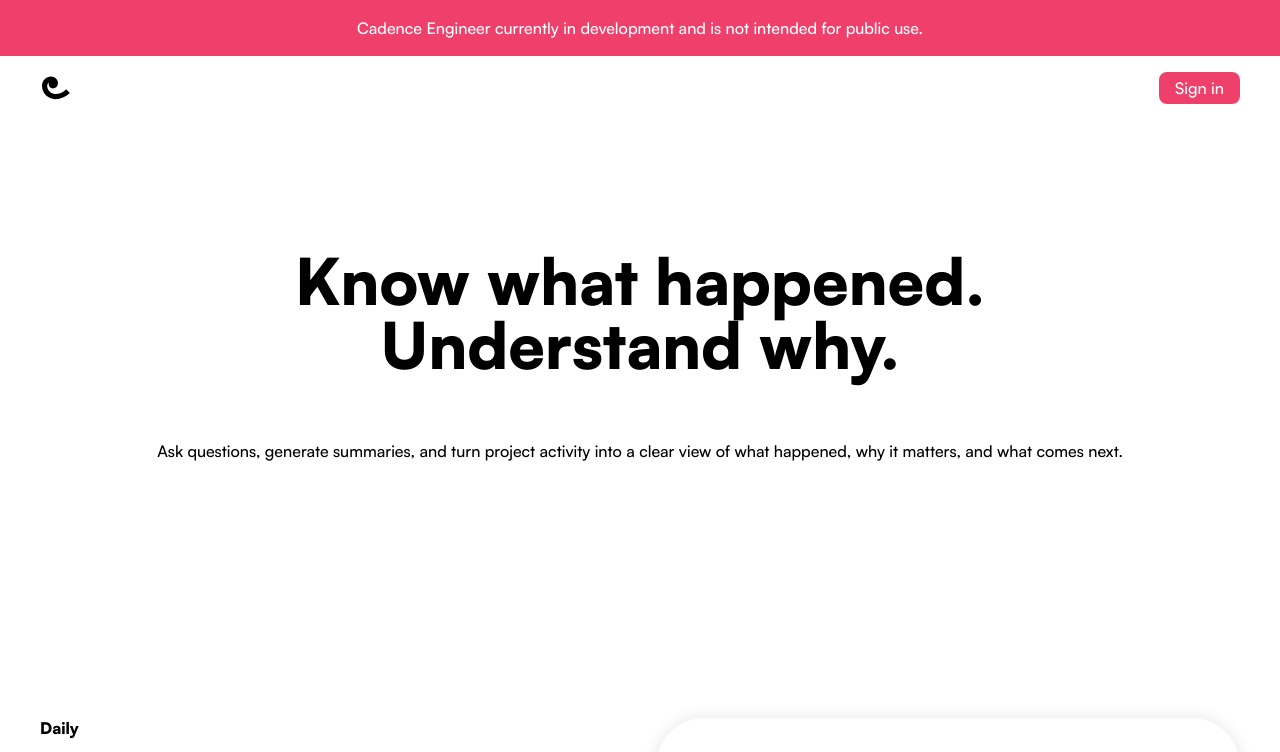
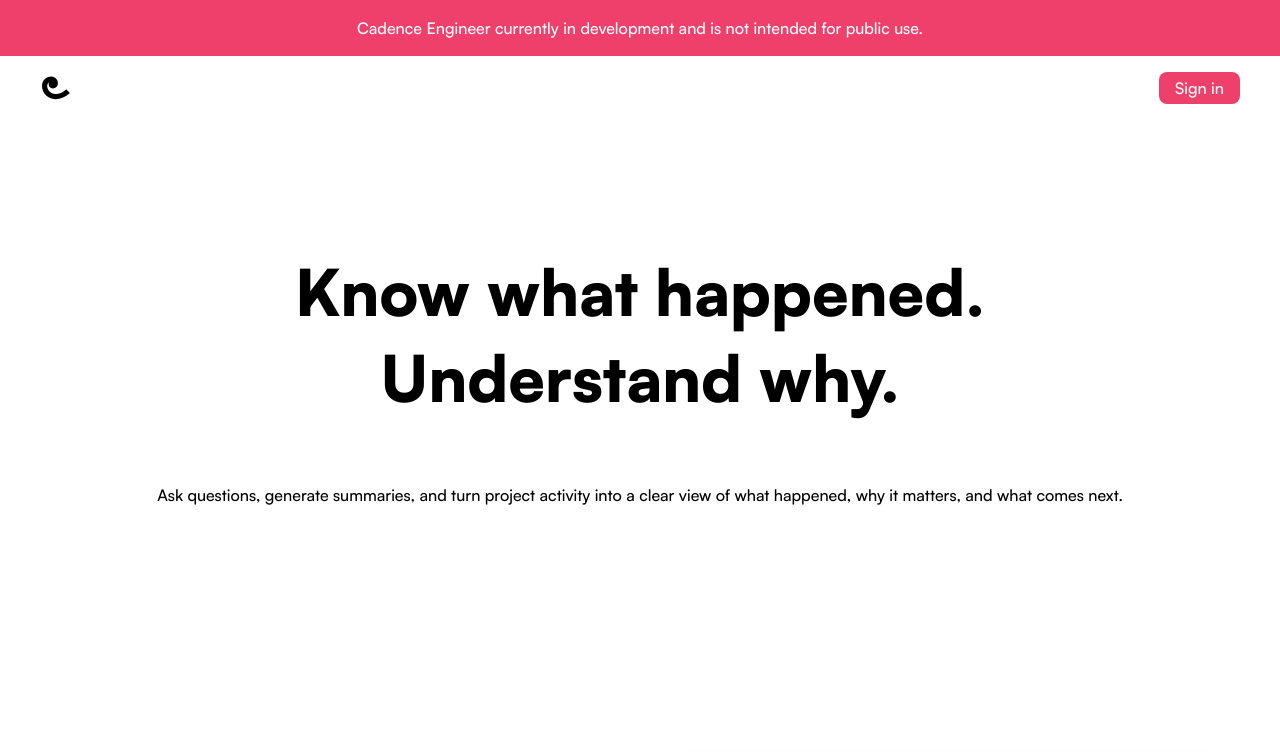
Before and after one commit to cadence-engineer/cadence-engineer-site, a SvelteKit app: page / in a window 1280 px wide. Shown: the top 752 px of the page. Built offline with nearby package versions, Linux system fonts and the light colour scheme.

Commit message:
fix: loosen hero title line height

```diff
--- a/src/routes/+page.svelte
+++ b/src/routes/+page.svelte
@@ -194,6 +194,10 @@
 		margin: 0;
 	}
 
+	.hero h1 {
+		line-height: normal;
+	}
+
 	.daily-summary {
 		display: grid;
 		gap: 2rem;
```
